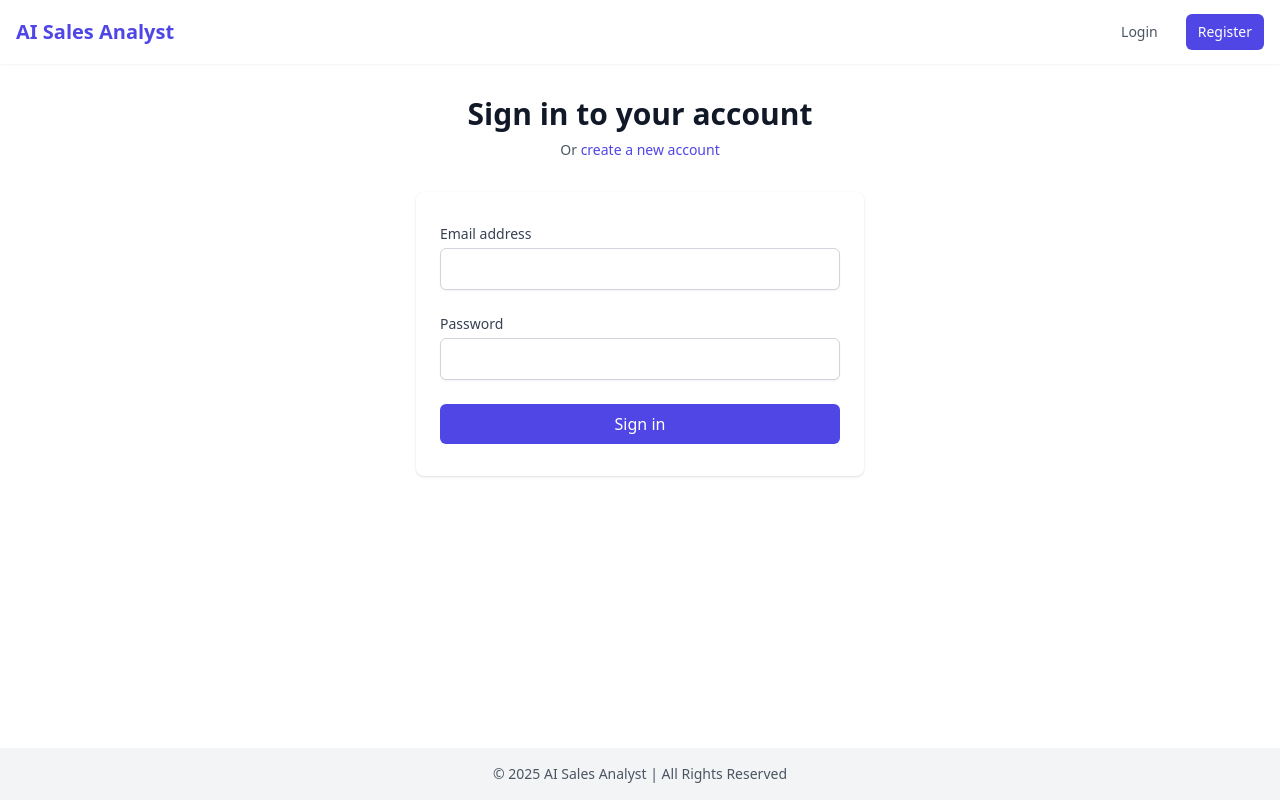
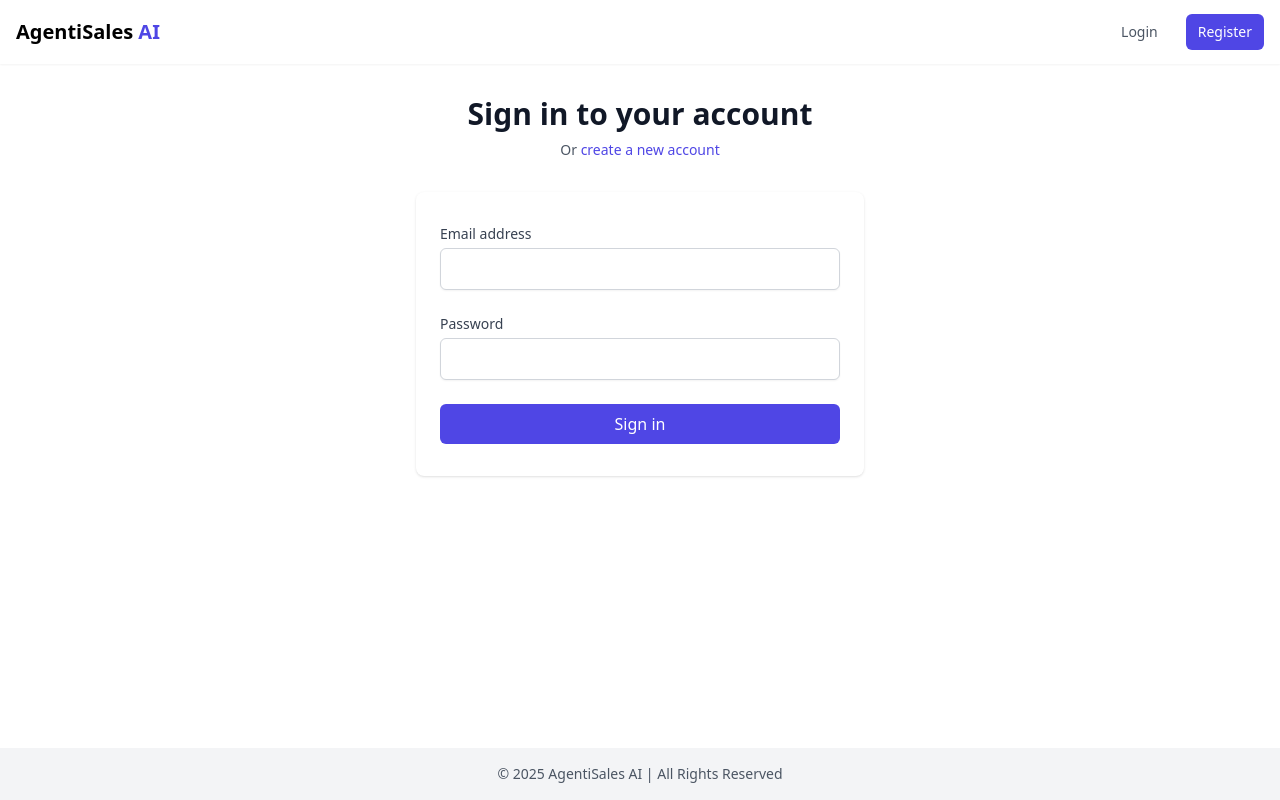
Before and after one commit to juanlopolicaarpio/ai-sales-analyst, a React (Vite) app in the folder frontend/: page /login in a window 1280 px wide. Built offline with nearby package versions, Linux system fonts and the light colour scheme; no server answers.

Commit message:
everything is better

```diff
--- a/frontend/src/components/Layout.jsx
+++ b/frontend/src/components/Layout.jsx
@@ -10,7 +10,7 @@ const Layout = ({ children }) => {
       </main>
       <footer className="bg-gray-100 py-4">
         <div className="container mx-auto px-4 text-center text-gray-600 text-sm">
-          &copy; {new Date().getFullYear()} AI Sales Analyst | All Rights Reserved
+          &copy; {new Date().getFullYear()} AgentiSales AI | All Rights Reserved
         </div>
       </footer>
     </div>
--- a/frontend/src/components/Navbar.jsx
+++ b/frontend/src/components/Navbar.jsx
@@ -17,9 +17,10 @@ const Navbar = () => {
         <div className="flex justify-between h-16">
           <div className="flex">
             <div className="flex-shrink-0 flex items-center">
-              <Link to="/" className="text-xl font-bold text-primary-600">
-                AI Sales Analyst
-              </Link>
+            <Link to="/" className="text-xl font-bold">
+  AgentiSales
+  <span className="text-indigo-600"> AI</span>
+</Link>
             </div>
             <div className="hidden sm:ml-6 sm:flex sm:space-x-8">
               {isAuthenticated && (
```
